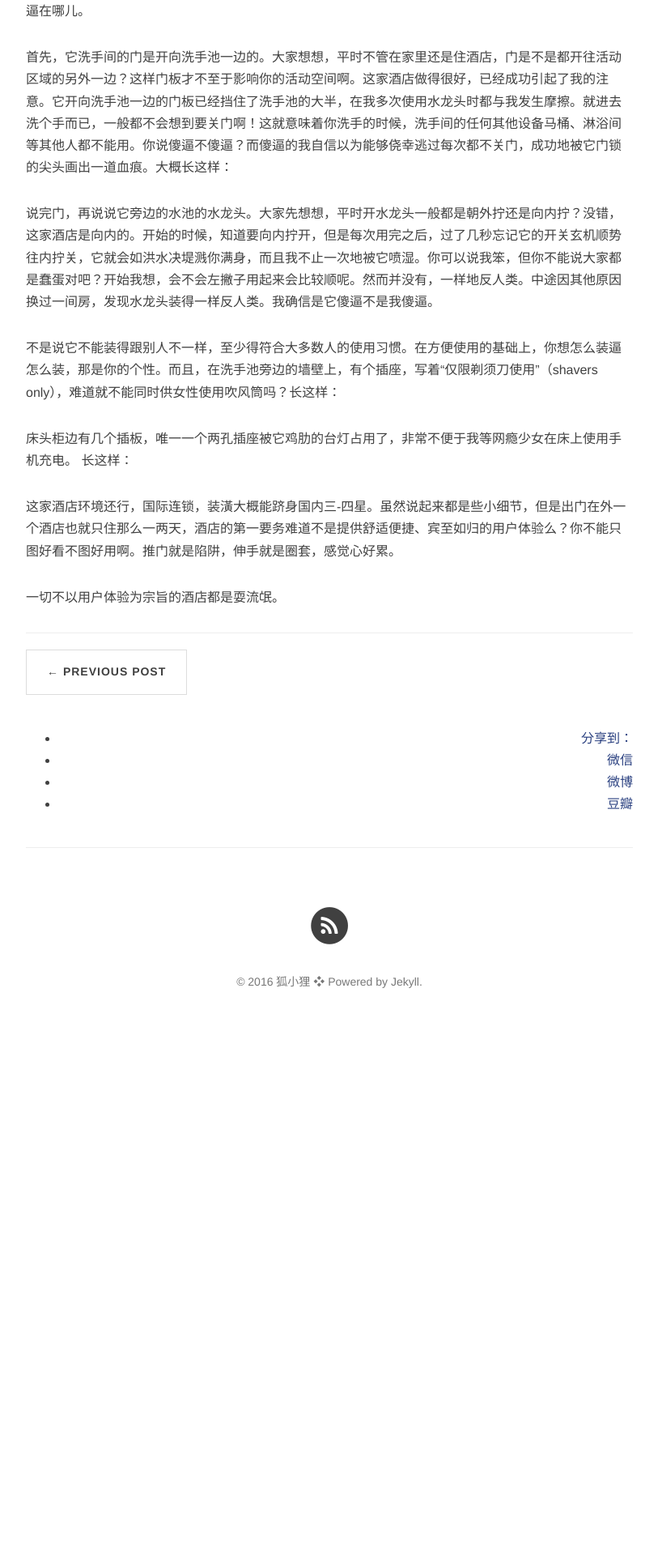
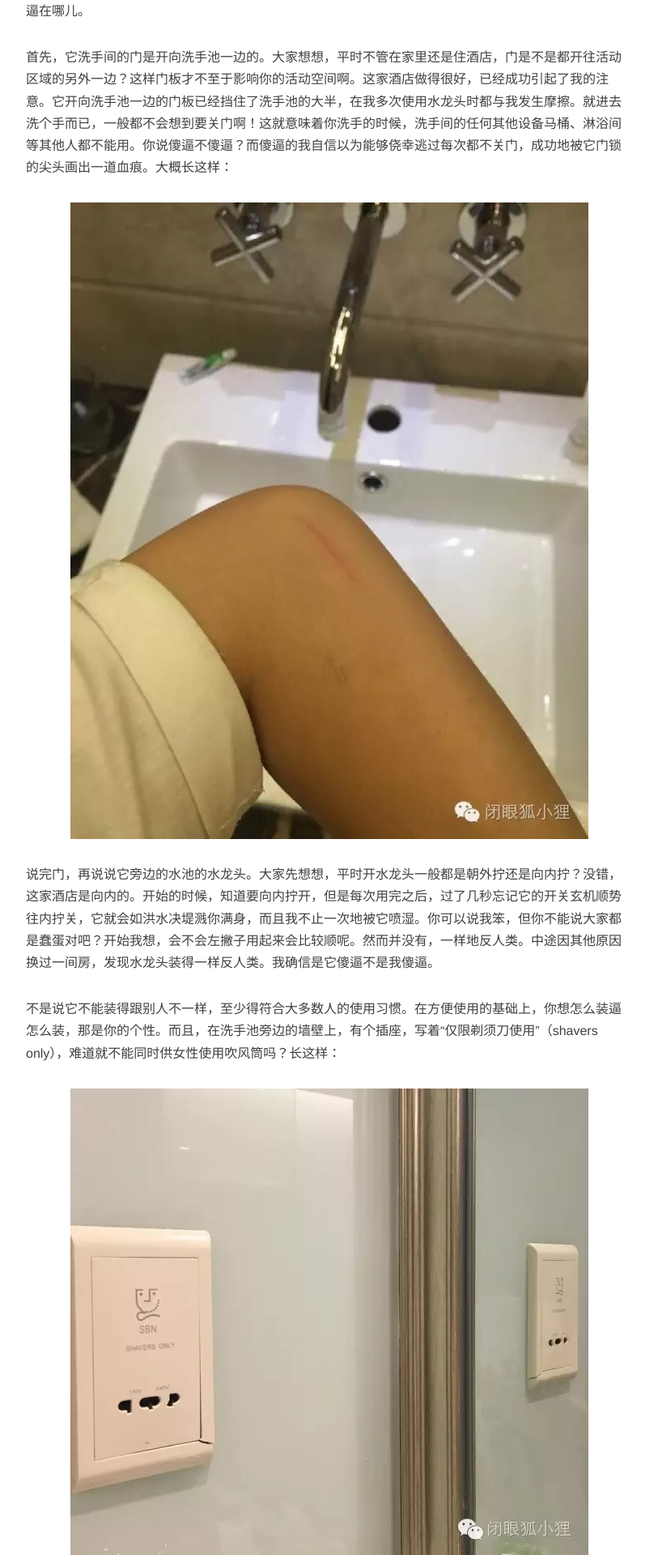
Before and after one commit to kkryoung/kkryoung.github.io, a Jekyll site: the page built from _posts/2016-07-13-an-idiot-hotel.md, in a window 1280 px wide. Shown: the part 623-2543 px from the top of the page at 81% size, without its empty margins (233-1046 px from the left). Built offline with Jekyll 4.4.1, drawn with Linux system fonts in a browser that asks for light colours; nearby versions of some CDN libraries; comment, search, counter and statistics services are not loaded; before the commit the page ends 1913 px from its top, so only the background shows below that.

Commit message:
Update and rename 2016-07-13-an-official-account-was-born.md to 2016-07-13-an-idiot-hotel.md

```diff
--- a/_posts/2016-07-13-an-official-account-was-born.md
+++ b/_posts/2016-07-13-an-idiot-hotel.md
@@ -13,12 +13,23 @@ description: 傻逼酒店。
 
 首先，它洗手间的门是开向洗手池一边的。大家想想，平时不管在家里还是住酒店，门是不是都开往活动区域的另外一边？这样门板才不至于影响你的活动空间啊。这家酒店做得很好，已经成功引起了我的注意。它开向洗手池一边的门板已经挡住了洗手池的大半，在我多次使用水龙头时都与我发生摩擦。就进去洗个手而已，一般都不会想到要关门啊！这就意味着你洗手的时候，洗手间的任何其他设备马桶、淋浴间等其他人都不能用。你说傻逼不傻逼？而傻逼的我自信以为能够侥幸逃过每次都不关门，成功地被它门锁的尖头画出一道血痕。大概长这样：
 
+<center>
+    <p><img src="/img/腿.jpg" align="center"></p>
+</center>
 
 说完门，再说说它旁边的水池的水龙头。大家先想想，平时开水龙头一般都是朝外拧还是向内拧？没错，这家酒店是向内的。开始的时候，知道要向内拧开，但是每次用完之后，过了几秒忘记它的开关玄机顺势往内拧关，它就会如洪水决堤溅你满身，而且我不止一次地被它喷湿。你可以说我笨，但你不能说大家都是蠢蛋对吧？开始我想，会不会左撇子用起来会比较顺呢。然而并没有，一样地反人类。中途因其他原因换过一间房，发现水龙头装得一样反人类。我确信是它傻逼不是我傻逼。
 
 不是说它不能装得跟别人不一样，至少得符合大多数人的使用习惯。在方便使用的基础上，你想怎么装逼怎么装，那是你的个性。而且，在洗手池旁边的墙壁上，有个插座，写着“仅限剃须刀使用”（shavers only），难道就不能同时供女性使用吹风筒吗？长这样：
 
+<center>
+    <p><img src="/img/插座.jpg" align="center"></p>
+</center>
+
 床头柜边有几个插板，唯一一个两孔插座被它鸡肋的台灯占用了，非常不便于我等网瘾少女在床上使用手机充电。 长这样：
+
+<center>
+    <p><img src="/img/插座2.jpg" align="center"></p>
+</center>
 
 这家酒店环境还行，国际连锁，装潢大概能跻身国内三-四星。虽然说起来都是些小细节，但是出门在外一个酒店也就只住那么一两天，酒店的第一要务难道不是提供舒适便捷、宾至如归的用户体验么？你不能只图好看不图好用啊。推门就是陷阱，伸手就是圈套，感觉心好累。
 
```
